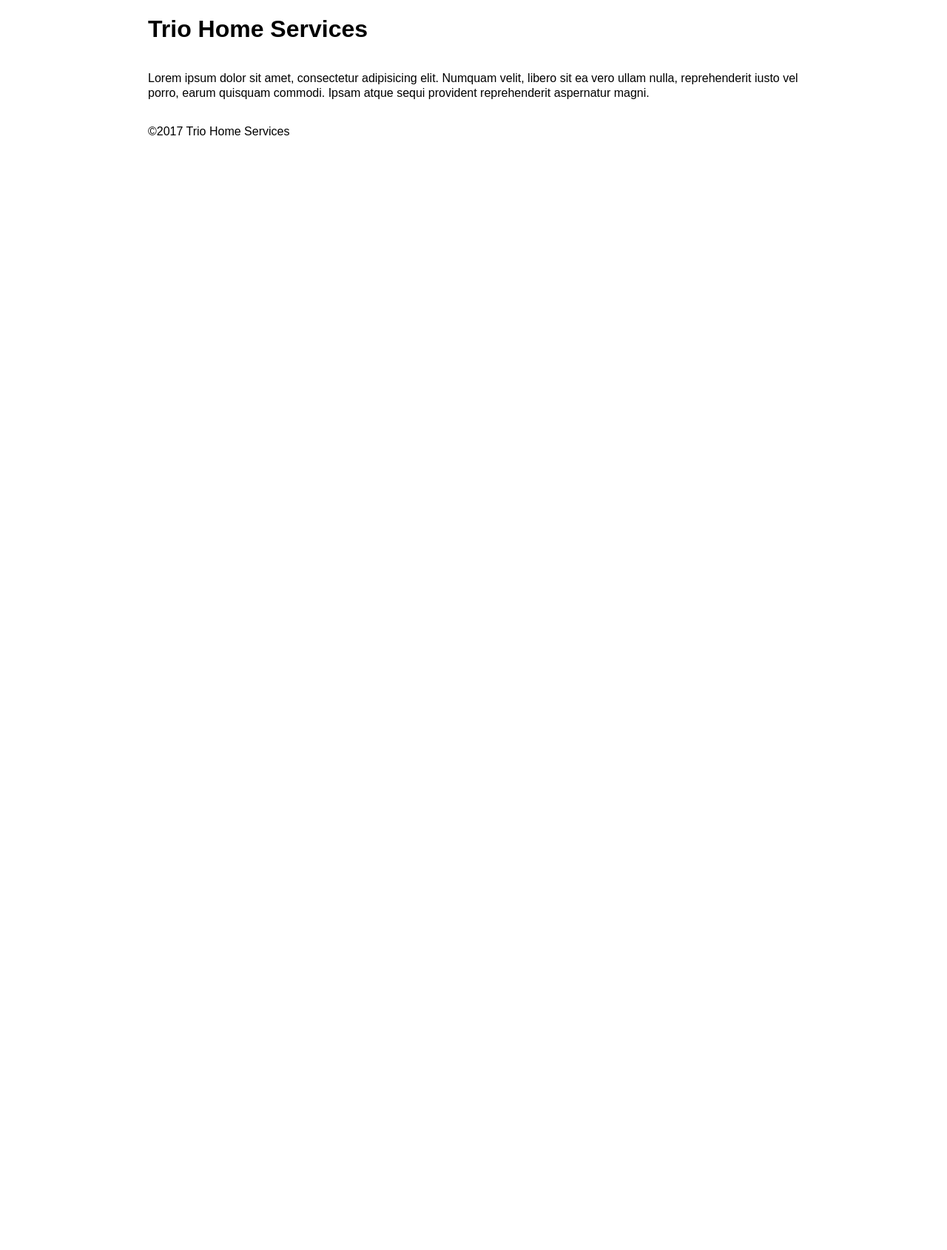
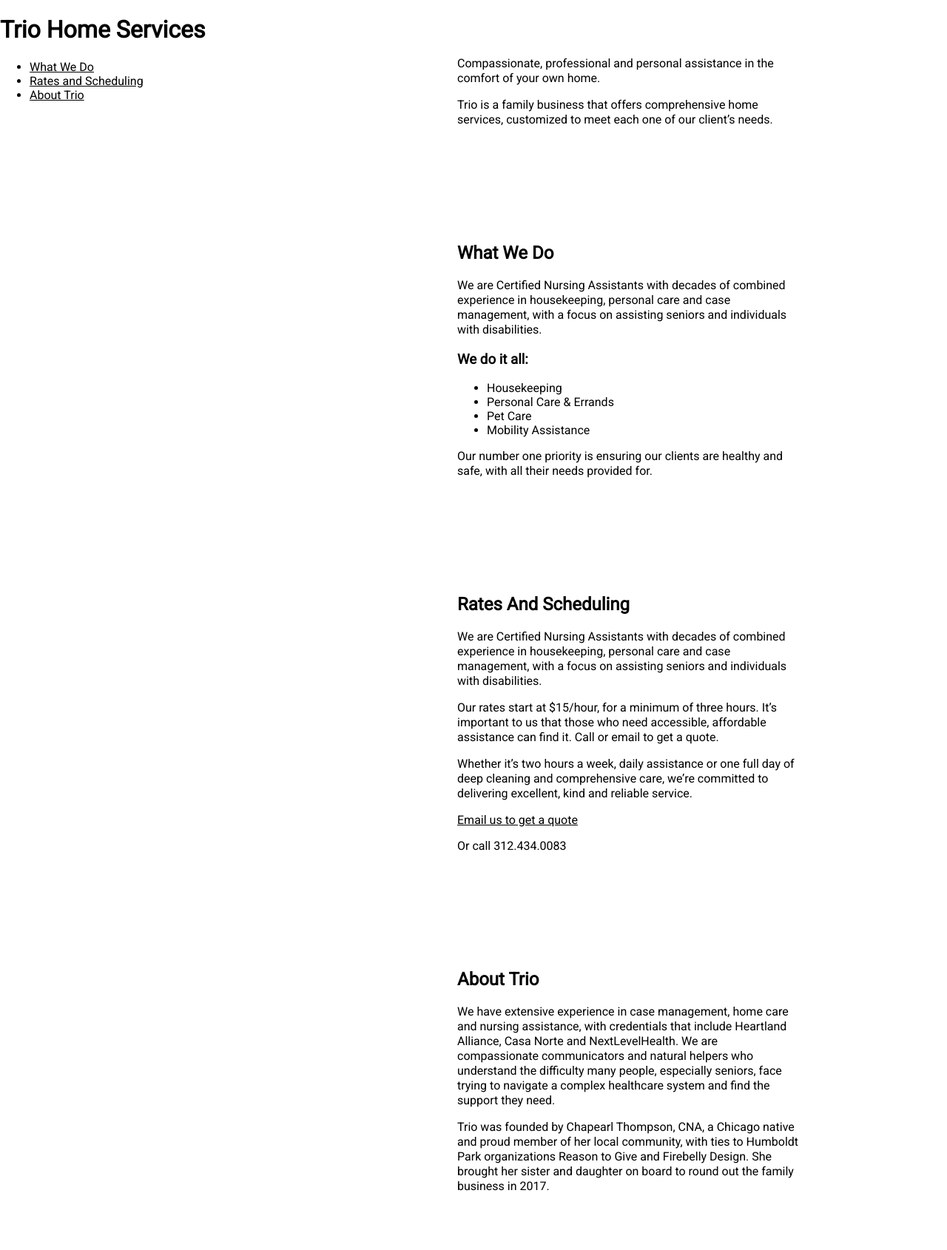
Before and after one commit to firebelly/triohomeservices, a PHP site: page / in a window 1280 px wide. Shown: the whole page at 74% size. Before the commit the page ends 183 px from the top, so only its background shows below. Run offline with PHP 8.4, Linux system fonts and the light colour scheme; some libraries are stand-ins or nearby versions.

Commit message:
Add content for header and main section; Begin styling grid; Begin type styles;

```diff
--- a/assets/css/main.css
+++ b/assets/css/main.css
@@ -5,6 +5,7 @@
 /**
  * Correct `block` display not defined in IE 8/9.
  */
+@import url("https://fonts.googleapis.com/css?family=Roboto");
 article,
 aside,
 details,
@@ -373,10 +374,6 @@ table {
   border-spacing: 0;
 }
 
-.amp {
-  font-family: Georgia, serif;
-}
-
 .grid {
   width: 100%;
   display: -webkit-box;
@@ -432,6 +429,7 @@ html {
 body {
   font-size: 16px;
   font-size: 100%;
+  font-family: 'Roboto', sans-serif;
 }
 
 p {
@@ -448,20 +446,19 @@ img {
   max-width: 100%;
 }
 
-.wrap {
-  width: 100%;
-  margin: 0 auto;
-  padding: 0 10px;
-  max-width: 900px;
-  position: relative;
-  *zoom: 1;
+.site-main {
+  margin-left: 22.5%;
 }
-.wrap:before, .wrap:after {
-  content: "\0020";
-  display: block;
-  height: 0;
-  overflow: hidden;
+
+.site-section {
+  padding: 60px 136px 60px 330px;
 }
-.wrap:after {
-  clear: both;
+
+.section-content {
+  max-width: 464px;
 }
+
+.site-header {
+  position: fixed;
+  width: 22.5%;
+}
--- a/assets/sass/components/_base.scss
+++ b/assets/sass/components/_base.scss
@@ -10,6 +10,7 @@ html {
 body {
 	font-size: 16px; //Em base unit
 	font-size: 100%;
+  font-family: 'Roboto', sans-serif;
 }
 
 p {
@@ -26,14 +27,26 @@ img {
 	max-width: 100%;
 }
 
-.wrap {
-  width: 100%;
-  margin: 0 auto;
-  padding: 0 10px;
-  max-width: $bpLrg; // change to whatever
-  position: relative;
-  @include clearfix();
-  @include min-screen($bpMd) {
-    // set breakpoints on a per-module basis when possible
-  }
+// .wrap {
+//   width: 100%;
+//   margin: 0 auto;
+//   padding: 0 10px;
+//   max-width: $bpLrg; // change to whatever
+//   position: relative;
+//   @include clearfix();
+//   @include min-screen($bpMd) {
+//     // set breakpoints on a per-module basis when possible
+//   }
+// }
+
+.site-main {
+  margin-left: 22.5%;
 }
+
+.site-section {
+  padding: 60px 136px 60px 330px;
+}
+
+.section-content {
+  max-width: 464px;
+}
--- a/assets/sass/components/_header.scss
+++ b/assets/sass/components/_header.scss
@@ -1,5 +1,6 @@
 // Header
 
 .site-header {
-
+  position: fixed;
+  width: 22.5%;
 }
--- a/assets/sass/helpers/_typography.scss
+++ b/assets/sass/helpers/_typography.scss
@@ -1,16 +1,41 @@
 // Typography
 
 // Fonts
-$sans: Helvetica, sans-serif;
-$serif: Georgia, serif;
-$amp: Georgia, serif;
+@import url('https://fonts.googleapis.com/css?family=Roboto');
 
-// Font Classes
-.amp {
-	font-family: $amp;
+
+@mixin h1 {
+
 }
 
-//sizes
-$small: 0.5em;
-$med: 1em;
-$big: 3em;
+@mixin h2 {
+
+}
+
+@mixin h3 {
+
+}
+
+@mixin p1 {
+
+}
+
+@mixin p2 {
+
+}
+
+.h1 {
+  @include h1;
+}
+.h2 {
+  @include h2;
+}
+.h3 {
+  @include h3;
+}
+.p1 {
+  @include p1;
+}
+.p2 {
+  @include p2;
+}
--- a/index.php
+++ b/index.php
@@ -22,19 +22,56 @@
   </head>
   <body>
     <header class="site-header" role="banner">
-      <div class="wrap">
-        <h1>Trio Home Services</h1>
-      </div>
+      <h1>Trio Home Services</h1>
+      <nav>
+        <ul>
+          <li><a href="#what-we-do">What We Do</a></li>
+          <li><a href="#rates-and-scheduling">Rates and Scheduling</a></li>
+          <li><a href="#about-trio">About Trio</a></li>
+        </ul>
+      </nav>
     </header>
     <main class="site-main" role="main">
-      <div class="wrap">
-        <p>Lorem ipsum dolor sit amet, consectetur adipisicing elit. Numquam velit, libero sit ea vero ullam nulla, reprehenderit iusto vel porro, earum quisquam commodi. Ipsam atque sequi provident reprehenderit aspernatur magni.</p>
-      </div>
+      <section class="site-section bigger-text">
+        <div class="section-content">
+          <p>Compassionate, professional and personal assistance in the comfort of your own home.</p>
+          <p>Trio is a family business that offers comprehensive home services, customized to meet each one of our client’s needs.</p>
+        </div>
+      </section>
+      <section class="site-section" id="what-we-do">
+        <h2 class="section-title">What We Do</h2>
+        <div class="section-content">
+          <p>We are Certified Nursing Assistants with decades of combined experience in housekeeping, personal care and case management, with a focus on assisting seniors and individuals with disabilities. </p>
+          <h3>We do it all:</h3>
+          <ul>
+            <li>Housekeeping</li>
+            <li>Personal Care &amp; Errands</li>
+            <li>Pet Care</li>
+            <li>Mobility Assistance</li>
+          </ul>
+          <p>Our number one priority is ensuring our clients are healthy and safe, with all their needs provided for.</p>
+        </div>
+      </section>
+      <section class="site-section" id="rates-and-scheduling">
+        <h2 class="section-title">Rates And Scheduling</h2>
+        <div class="section-content">
+          <p>We are Certified Nursing Assistants with decades of combined experience in housekeeping, personal care and case management, with a focus on assisting seniors and individuals with disabilities.</p>
+          <p>Our rates start at $15/hour, for a minimum of three hours. It’s important to us that those who need accessible, affordable assistance can find it. Call or email to get a quote.</p>
+          <p>Whether it’s two hours a week, daily assistance or one full day of deep cleaning and comprehensive care, we’re committed to delivering excellent, kind and reliable service.</p>
+          <a href="mailto:" class="button">Email us to get a quote</a>
+          <p class="centered">Or call 312.434.0083</p>
+        </div>
+      </section>
+      <section class="site-section" id="about-trio">
+        <h2 class="section-title">About Trio</h2>
+        <div class="section-content">
+          <p>We have extensive experience in case management, home care and nursing assistance, with credentials that include Heartland Alliance, Casa Norte and NextLevelHealth. We are compassionate communicators and natural helpers who understand the difficulty many people, especially seniors, face trying to navigate a complex healthcare system and find the support they need. </p>
+          <p>Trio was founded by Chapearl Thompson, CNA, a Chicago native and proud member of her local community, with ties to Humboldt Park organizations Reason to Give and Firebelly Design. She brought her sister and daughter on board to round out the family business in 2017.</p>
+        </div>
+      </section>
     </main>
     <footer class="site-footer" role="contentinfo">
-      <div class="wrap">
-        <p class="copyright">©<?= date("Y"); ?> Trio Home Services</p>
-      </div>
+
     </footer>
     <script src="assets/js/build/main.min.js"></script>
     <script type="text/javascript">// Google Analytics
```
Also changed, not shown: assets/css/main.min.css (+1 -1 lines).
